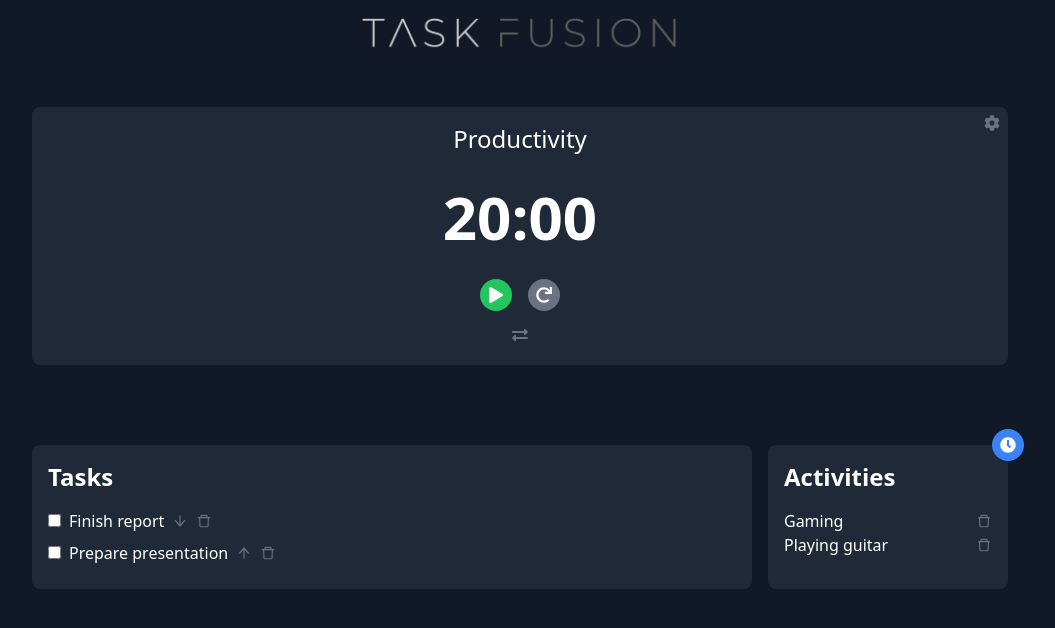
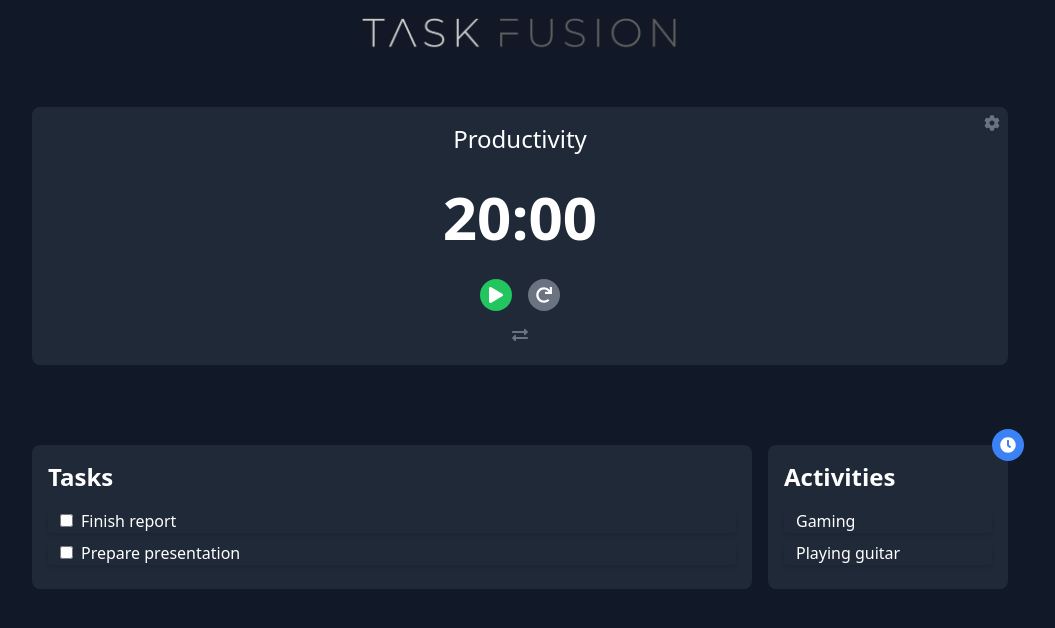
Before and after one commit to AlexZan/task-fusion, a React (Create React App) app: page / in a window 1280 px wide. Shown: the top 628 px of the page, without its empty margins (120-1175 px from the left). Built offline with nearby package versions, Linux system fonts and the light colour scheme.

Commit message:
deselect items when time tracking ends

```diff
--- a/src/components/Activities.js
+++ b/src/components/Activities.js
@@ -1,12 +1,29 @@
-import React, { useState } from 'react';
+import React, { useState, useContext } from 'react';
 import { AiOutlineDelete } from 'react-icons/ai';
 import { useActivities } from '../hooks/useActivities';
+import { useTimeTracking } from '../hooks/useTimeTracking'; // Import the useTimeTracking hook
+import { TasksContext } from '../context/TasksContext';
+import { useDeselectIfNotTracking } from '../hooks/useDeselectIfNotTracking';
 import { IconButton } from './IconButton';
-import ItemInput from './ItemInput'; // Import the ItemInput component
+import ItemInput from './ItemInput';
 
-function Activity({ activity, onDelete }) {
+function Activity({ activity, onDelete, timeTracking }) {
+  const { isTrackingMode } = useContext(TasksContext);
+  const { isItemSelected, toggleSelection, deselectItem } = timeTracking    ;
+
+  const isSelected = isItemSelected(activity);
+
+
+
+  useDeselectIfNotTracking(isTrackingMode, activity, isItemSelected, deselectItem);
+
+
+  const handleClick = () => {
+    if (isTrackingMode) toggleSelection(activity);
+  };
+
   return (
-        <div className="activity-container flex justify-between items-center">
+    <div onClick={handleClick} className={`flex items-center mb-2 item-container ${isSelected ? 'selected-item' : ''}`}>
       <div className="theme-text-dark">{activity.name}</div>
       <IconButton onClick={() => onDelete(activity.id)} hoverClassName="hover:text-red-500">
         <AiOutlineDelete />
@@ -19,6 +36,7 @@ export default function Activities() {
   const { activities, addActivity, removeActivity } = useActivities();
   const [newActivity, setNewActivity] = useState('');
   const [isHovered, setIsHovered] = useState(false);
+  const timeTracking = useTimeTracking(); // Initialize the useTimeTracking hook
 
   const handleActivityKeyPress = (e) => {
     if (e.key === 'Enter' && newActivity.trim() !== '') {
@@ -39,9 +57,8 @@ export default function Activities() {
           onKeyPress={handleActivityKeyPress}
           placeholder="Type a new activity and press Enter"
       />
-
       {activities.map((activity) => (
-                <Activity key={activity.id} activity={activity} onDelete={removeActivity} />
+        <Activity key={activity.id} activity={activity} onDelete={removeActivity} timeTracking={timeTracking} />
       ))}
     </div>
   );
--- a/src/components/Task.js
+++ b/src/components/Task.js
@@ -1,23 +1,19 @@
-import React, { useContext, useState, useEffect } from 'react';
-import { TasksContext } from '../context/TasksContext';
+import React, { useContext } from 'react';
 import { AiOutlineArrowUp, AiOutlineArrowDown, AiOutlineDelete } from 'react-icons/ai';
 import { IconButton } from './IconButton';
 
-function Task({ task, index, tasks, recentlyAdded }) {
-  const [isSelected, setIsSelected] = useState(false);
+import { TasksContext } from '../context/TasksContext';
+import { useDeselectIfNotTracking } from '../hooks/useDeselectIfNotTracking';
+
+function Task({ task, index, tasks, recentlyAdded, timeTracking }) {
 
   const { toggleTaskCompletion, handleTaskDeletion, moveTask, isTrackingMode } = useContext(TasksContext);
+  const { isItemSelected, toggleSelection, deselectItem } = timeTracking;
 
-
-  useEffect(() => {
-    if (!isTrackingMode) {
-      setIsSelected(false);
-    }
-  }, [isTrackingMode]);
-
+  useDeselectIfNotTracking(isTrackingMode, task, isItemSelected, deselectItem);
 
   const handleClick = () => {
-    if (isTrackingMode) setIsSelected(!isSelected);
+    if (isTrackingMode) toggleSelection(task);
   };
 
   const moveUp = () => {
@@ -33,7 +29,7 @@ function Task({ task, index, tasks, recentlyAdded }) {
   };
 
   return (
-    <div onClick={handleClick} className={`flex items-center mb-2 task-container ${recentlyAdded ? 'highlight-task' : ''} ${isSelected ? 'selected-task' : ''}`}>
+    <div onClick={handleClick} className={`flex items-center mb-2 item-container ${recentlyAdded ? 'highlight-task' : ''} ${isItemSelected(task) ? 'selected-item' : ''}`}>
       <input
         type="checkbox"
         checked={task.isCompleted}
--- a/src/components/TaskList.js
+++ b/src/components/TaskList.js
@@ -2,14 +2,19 @@ import React, { useState, useContext } from 'react';
 import { TasksContext } from '../context/TasksContext';
 import Task from './Task';
 import ItemInput from './ItemInput';
+import { useTimeTracking } from '../hooks/useTimeTracking';
 
 function TaskList() {
-  const { activeTasks, addTask } = useContext(TasksContext);
   const [newTask, setNewTask] = useState('');
   const [recentlyAddedTaskId, setRecentlyAddedTaskId] = useState(null);
   const [isHovered, setIsHovered] = useState(false);
 
+  const { activeTasks, addTask } = useContext(TasksContext);
+  const timeTracking = useTimeTracking();
+
   const tasks = activeTasks.filter(task => !task.isCompleted);
+
+
 
   const handleInputKeyPress = (e) => {
     if (e.key === 'Enter' && newTask.trim() !== '') {
@@ -44,6 +49,7 @@ function TaskList() {
             index={index}
             task={task}
             tasks={tasks}
+            timeTracking={timeTracking}
             recentlyAdded={task.id === recentlyAddedTaskId}
           />
         ))}
--- /dev/null
+++ b/src/hooks/useDeselectIfNotTracking.js
@@ -0,0 +1,14 @@
+// useDeselectIfNotTracking.js
+import { useEffect, useCallback } from 'react';
+
+export const useDeselectIfNotTracking = (isTrackingMode, item, isItemSelected, deselectItem) => {
+  const deselectIfNotTracking = useCallback(() => {
+    if (!isTrackingMode && isItemSelected(item)) {
+      deselectItem(item);
+    }
+  }, [isTrackingMode, isItemSelected, item, deselectItem]);
+
+  useEffect(() => {
+    deselectIfNotTracking();
+  }, [deselectIfNotTracking]);
+};
--- /dev/null
+++ b/src/hooks/useTimeTracking.js
@@ -0,0 +1,43 @@
+import { useState } from 'react';
+
+export const useTimeTracking = () => {
+    const [selectedItems, setSelectedItems] = useState([]);
+
+    const toggleSelection = (item) => {
+      if (selectedItems.includes(item)) {
+        setSelectedItems(selectedItems.filter((i) => i !== item));
+      } else {
+        setSelectedItems([...selectedItems, item]);
+      }
+    };
+
+    const deselectItem = (item) => {
+        setSelectedItems(selectedItems.filter((i) => i !== item));
+      };
+
+    const clearSelection = () => {
+      setSelectedItems([]);
+    };
+
+    const isItemSelected = (item) => {
+        return selectedItems.includes(item);
+      };
+
+    const startTracking = (item) => {
+      // Logic to start tracking time for a specific item
+    };
+
+    const stopTracking = (item) => {
+      // Logic to stop tracking time for a specific item
+    };
+
+    return {
+      selectedItems,
+      toggleSelection,
+      clearSelection,
+      startTracking,
+      stopTracking,
+      deselectItem,
+      isItemSelected
+    };
+  }
```
Lines whose indentation alone changed are shown as unchanged.
